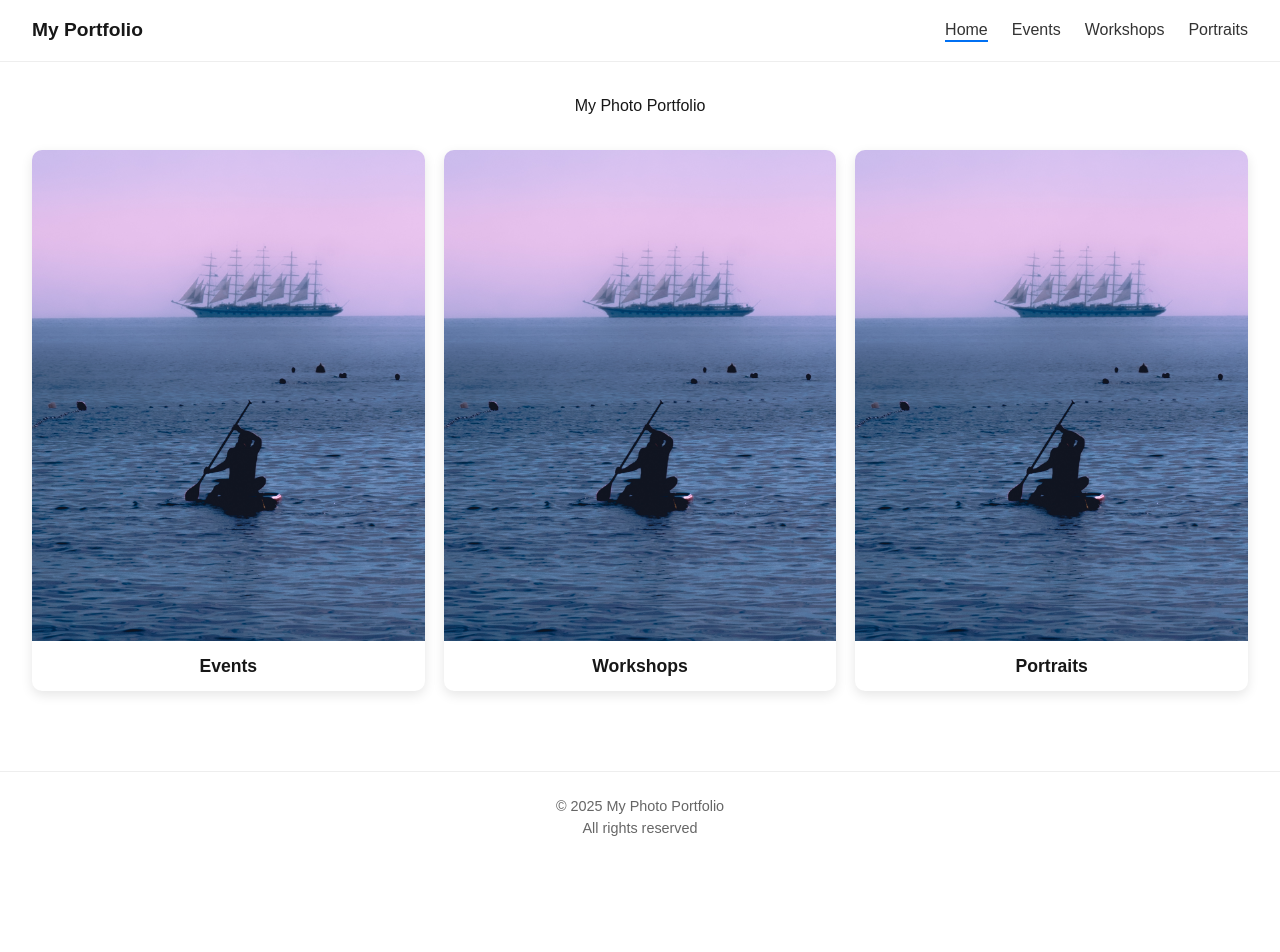
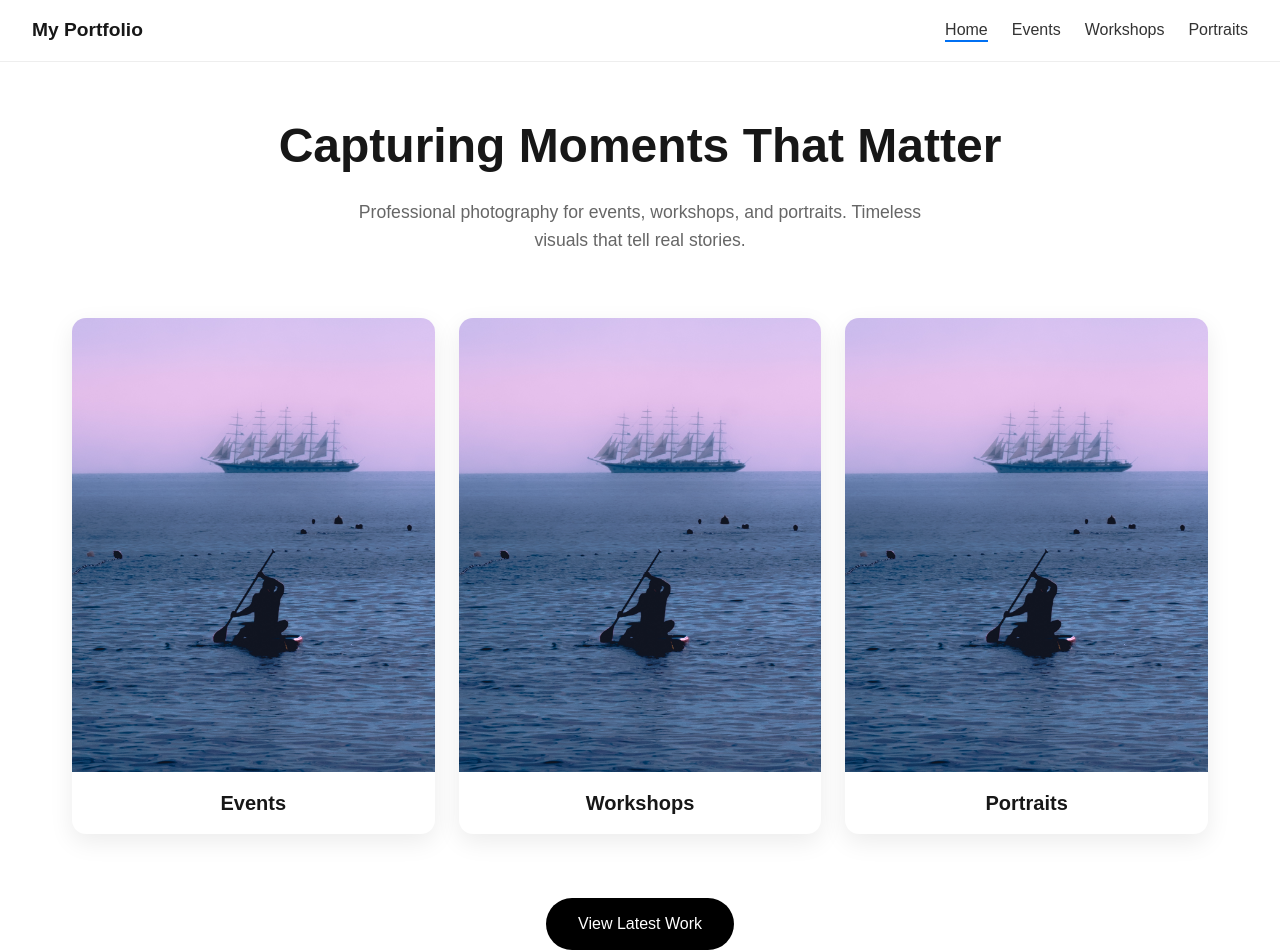
Before and after one commit to zacaxzu/nextjs-boilerplate, a Next.js app: page / in a window 1280 px wide. Shown: the top 952 px of the page. Before the commit the page ends 863 px from the top, so only its background shows below. Built offline with nearby package versions, Linux system fonts and the light colour scheme.

Commit message:
home page updated

```diff
--- a/app/page.tsx
+++ b/app/page.tsx
@@ -22,16 +22,29 @@ export default function Home() {
 
   return (
     <div className={styles.container}>
-      <h1 className={styles.title}>My Photo Portfolio</h1>
+      {/* HERO */}
+      <section className={styles.hero}>
+        <h1 className={styles.heroTitle}>Capturing Moments That Matter</h1>
+        <p className={styles.heroSubtitle}>
+          Professional photography for events, workshops, and portraits.
+          Timeless visuals that tell real stories.
+        </p>
+      </section>
 
-      <div className={styles.grid}>
+      {/* CATEGORY GRID */}
+      <section className={styles.grid}>
         {categories.map((category) => (
           <Link key={category.name} href={category.link} className={styles.card}>
-            <img src={category.image} alt={category.name} loading="lazy"/>
+            <img src={category.image} alt={category.name} loading="lazy" />
             <div className={styles.cardTitle}>{category.name}</div>
           </Link>
         ))}
-      </div>
+      </section>
+
+      {/* CTA */}
+      <section className={styles.cta}>
+        <Link href="/gallery/events">View Latest Work</Link>
+      </section>
     </div>
   );
 }
--- a/app/styles/home.module.css
+++ b/app/styles/home.module.css
@@ -1,60 +1,95 @@
 .container {
-    padding: 2rem;
+    padding: 3rem 2rem;
+    max-width: 1200px;
+    margin: auto;
     font-family: sans-serif;
 }
 
-.title {
+/* HERO */
+.hero {
     text-align: center;
-    margin-bottom: 2rem;
+    margin-bottom: 4rem;
 }
 
-/* Responsive grid */
+.heroTitle {
+    font-size: clamp(2rem, 4vw, 3rem);
+    font-weight: 700;
+    margin-bottom: 1rem;
+}
+
+.heroSubtitle {
+    font-size: 1.1rem;
+    color: #666;
+    max-width: 600px;
+    margin: auto;
+    line-height: 1.6;
+}
+
+/* GRID */
 .grid {
     display: grid;
     grid-template-columns: 1fr;
-    gap: 1.2rem;
+    gap: 1.5rem;
 }
 
-/* Mobile landscape & tablets */
-@media (min-width: 480px) {
+@media (min-width: 600px) {
     .grid {
         grid-template-columns: repeat(2, 1fr);
     }
 }
 
-/* Desktop */
 @media (min-width: 900px) {
     .grid {
         grid-template-columns: repeat(3, 1fr);
     }
 }
 
-/* Card */
+/* CARD */
 .card {
     text-decoration: none;
     color: inherit;
-    border-radius: 10px;
+    border-radius: 14px;
     overflow: hidden;
-    box-shadow: 0 4px 12px rgba(0, 0, 0, 0.1);
     background: white;
-    transition: transform 0.25s, box-shadow 0.25s;
+    box-shadow: 0 8px 24px rgba(0, 0, 0, 0.08);
+    transition: transform 0.3s, box-shadow 0.3s;
 }
 
 .card:hover {
-    transform: translateY(-4px);
-    box-shadow: 0 10px 24px rgba(0, 0, 0, 0.15);
+    transform: translateY(-6px);
+    box-shadow: 0 16px 40px rgba(0, 0, 0, 0.15);
 }
 
 .card img {
     width: 100%;
     height: auto;
-    /* keep original ratio */
     display: block;
 }
 
+/* CARD TEXT */
 .cardTitle {
-    padding: 0.75rem;
+    padding: 1rem;
+    font-size: 1.25rem;
+    font-weight: 600;
     text-align: center;
-    font-size: 1.1rem;
-    font-weight: 600;
 }
+
+/* CTA */
+.cta {
+    text-align: center;
+    margin-top: 4rem;
+}
+
+.cta a {
+    display: inline-block;
+    padding: 0.9rem 2rem;
+    background: #000;
+    color: white;
+    border-radius: 999px;
+    text-decoration: none;
+    font-weight: 500;
+}
+
+.cta a:hover {
+    opacity: 0.85;
+}
```
